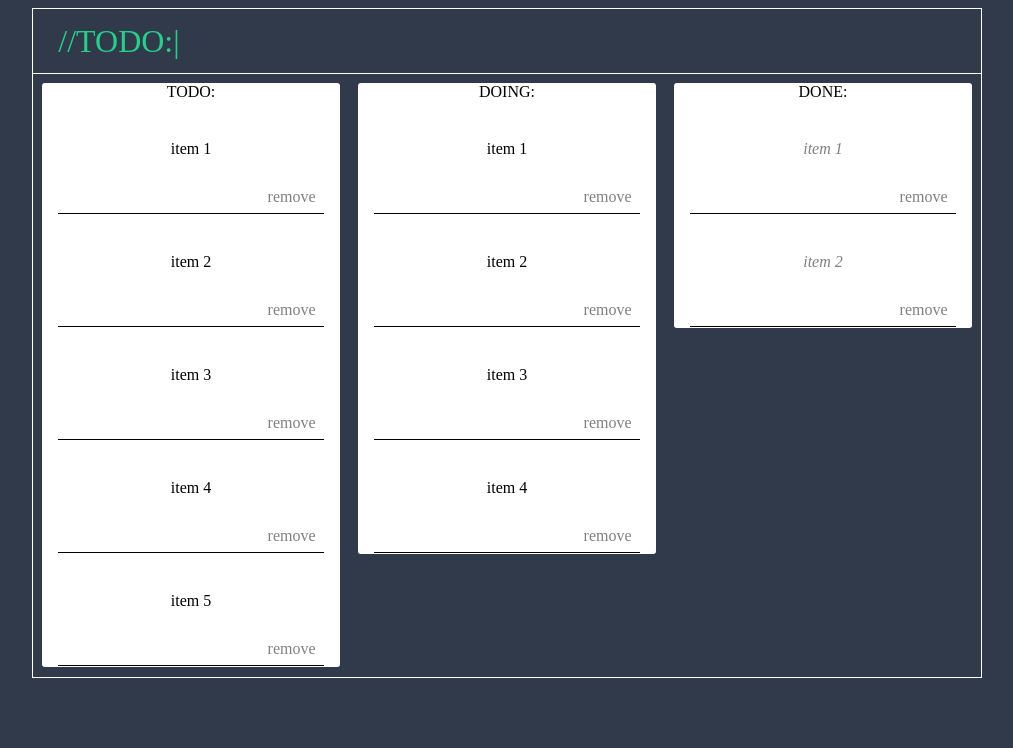
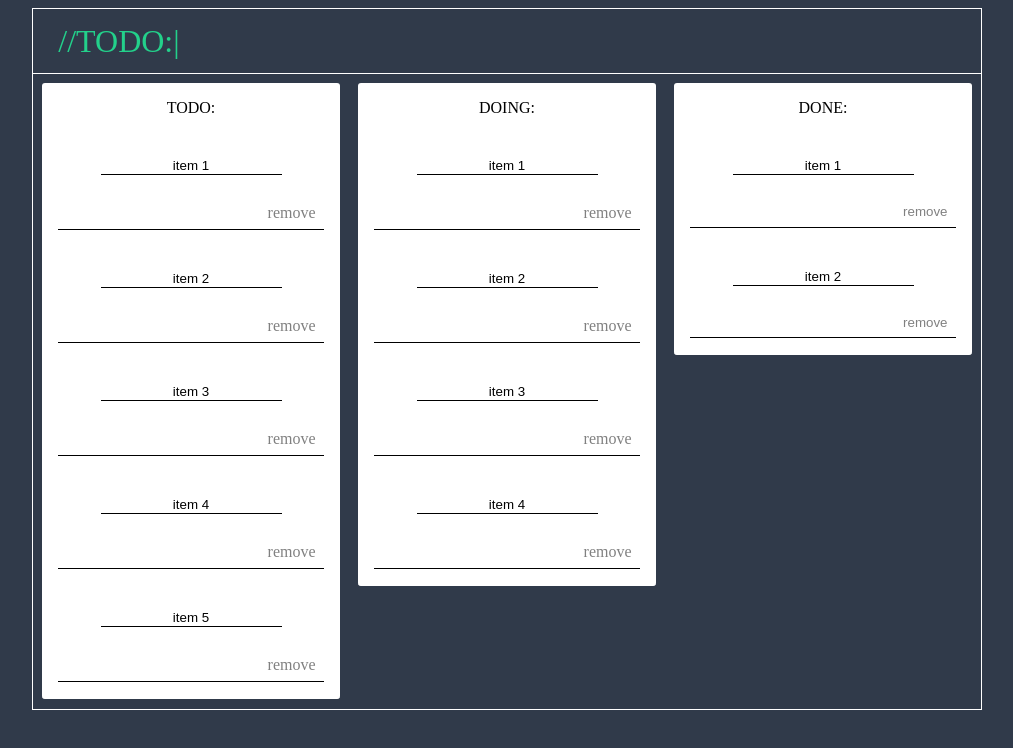
Before and after one commit to Liamarii/TaskBoard, an Angular app: page / in a window 1280 px wide. Shown: the top 748 px of the page, without its empty margins (133-1146 px from the left). Built offline with nearby package versions, Linux system fonts and the light colour scheme.

Commit message:
Allows tasks to be editted and styling

```diff
--- a/src/app/task-list/task-list.component.html
+++ b/src/app/task-list/task-list.component.html
@@ -2,46 +2,53 @@
 <div class="container">
     <div class="column">
         TODO:
-        <span *ngFor="let task of toDoTasks">
+        <span *ngFor="let task of toDoTasks let i = index trackBy: trackByFn">
             <span draggable="true"
             (dragstart)="dragging(task, 'todo')"
             (dragover)="dragover($event, task)"
             (drop)="dropping($event)"
             class="task"
             id="todo">
-                {{task}}
+            <input [(ngModel)]="toDoTasks[i]" placeholder="Enter a note">
             </span>
+            <div class="button-row">
             <span class="remove" (click)="removeSelectedTaskFromTaskList(task, toDoTasks)">remove</span>
+            </div>
         </span>
     </div>
 
     <div class="column">
         DOING:
-        <span *ngFor="let task of doingTasks">
+        <span *ngFor="let task of doingTasks let i = index trackBy: trackByFn">
             <span draggable="true"
             (dragstart)="dragging(task, 'doing')"
             (dragover)="dragover($event, task)"
             (drop)="dropping($event)"
             class="task"
             id="doing">
-                {{task}}
+            <input [(ngModel)]="doingTasks[i]" placeholder="Enter a note">
+            <br>
             </span>
+            <div class="button-row">
             <span class="remove" (click)="removeSelectedTaskFromTaskList(task, doingTasks)">remove</span>
+            </div>
         </span>
     </div>
 
     <div class="column">
         DONE:
-        <span *ngFor="let task of doneTasks">
+        <span *ngFor="let task of doneTasks let i = index trackBy: trackByFn">
             <span draggable="true"
             (dragstart)="dragging(task, 'done')"
             (dragover)="dragover($event, task)"
             (drop)="dropping($event)"
             class="task"
             id="done">
-                {{task}}<br>
+            <input [(ngModel)]="doneTasks[i]" placeholder="Enter a note">
             </span>
-            <span class="remove" (click)="removeSelectedTaskFromTaskList(task, doneTasks)">remove</span>
+            <div class="button-row">
+            <button class="remove" (click)="removeSelectedTaskFromTaskList(task, doneTasks)">remove</button>
+            </div>
         </span>
     </div>
   </div>
--- a/src/app/task-list/task-list.component.scss
+++ b/src/app/task-list/task-list.component.scss
@@ -11,6 +11,8 @@
     {
         width: 100%;
         color: black;
+        padding: 1em;
+        margin: 1em;
     }
 
     > div > span{
@@ -20,9 +22,14 @@
         line-height: .5em;
         font-weight: lighter;
         display: block;
-        margin-left: 1em;
-        margin-right: 1em;
         border-bottom: black 1px solid;
+    }
+
+    span > input{
+        background-color: transparent;
+        border: none;
+        border-bottom: black solid 1px;
+        text-align: center;
     }
 
     .column
@@ -43,12 +50,26 @@
         display: block;
         padding-bottom: 1.5em;
         padding-top: 1.5em;
+        background-color: white;
     }
 
     .task:hover
     {
-        background-color: lightgray;
         cursor: move;
+    }
+
+    .remove
+    {
+        text-align: right;
+        display: contents;
+        line-height: 1em;
+        color: gray;
+    }
+
+    .remove:hover
+    {
+        text-decoration: underline;
+        text-align: right;
     }
 }
 
@@ -58,15 +79,9 @@
     font-style: italic;
 }
 
-.remove
+.button-row
 {
-    text-align: right;
-    display: block;
-    line-height: 1em;
-    color: gray;
+    text-align:right;
+    cursor:pointer;
+    line-height: 0%;
 }
-
-.remove:hover
-{
-    text-decoration: underline;
-}
--- a/src/app/task-list/task-list.component.ts
+++ b/src/app/task-list/task-list.component.ts
@@ -16,7 +16,6 @@ export class TaskListComponent {
   takenFromList: string = "";
   hoveringOverTask: string = "";
   hoveringOverTaskList: string = "";
-  emptyTaskListText: string = "No tasks";
 
   public dragging(task: string, takenFromList: string) {
       this.currentSelection = task;
@@ -119,7 +118,7 @@ export class TaskListComponent {
         this.toDoTasks = this.toDoTasks.filter(x => x !== task);
         if(this.toDoTasks.length == 0)
         {
-          this.toDoTasks.push(this.emptyTaskListText);
+          this.toDoTasks.push("");
         }
       }
       if(taskList === this.doingTasks)
@@ -127,7 +126,7 @@ export class TaskListComponent {
         this.doingTasks = this.doingTasks.filter(x => x !== task);
         if(this.doingTasks.length == 0)
         {
-          this.doingTasks.push(this.emptyTaskListText);
+          this.doingTasks.push("");
         }
       }
       if(taskList === this.doneTasks)
@@ -135,7 +134,7 @@ export class TaskListComponent {
         this.doneTasks = this.doneTasks.filter(x => x !== task);
         if(this.doneTasks.length == 0)
         {
-          this.doneTasks.push(this.emptyTaskListText);
+          this.doneTasks.push("");
         }
       }
   }
@@ -144,32 +143,37 @@ export class TaskListComponent {
   {
     if(this.toDoTasks.length > 0)
     {
-      this.toDoTasks = this.toDoTasks.filter(x => x !== this.emptyTaskListText);
+      this.toDoTasks = this.toDoTasks.filter(x => x !== "");
     }
 
     if(this.toDoTasks.length == 0)
     {
-      this.toDoTasks.push(this.emptyTaskListText);
+      this.toDoTasks.push("");
     }
 
     if(this.doingTasks.length > 0)
     {
-      this.doingTasks = this.doingTasks.filter(x => x !== this.emptyTaskListText);
+      this.doingTasks = this.doingTasks.filter(x => x !== "");
     }
 
     if(this.doingTasks.length == 0)
     {
-      this.doingTasks.push(this.emptyTaskListText);
+      this.doingTasks.push("");
     }
 
     if(this.doneTasks.length > 0)
     {
-      this.doneTasks = this.doneTasks.filter(x => x !== this.emptyTaskListText);
+      this.doneTasks = this.doneTasks.filter(x => x !== "");
     }
 
     if(this.doneTasks.length == 0)
     {
-      this.doneTasks.push(this.emptyTaskListText);
+      this.doneTasks.push("");
     }
   }
+
+  //returns the unique index of the value
+  trackByFn(index: any, item: any) {
+    return index;
+ }
 }
```
